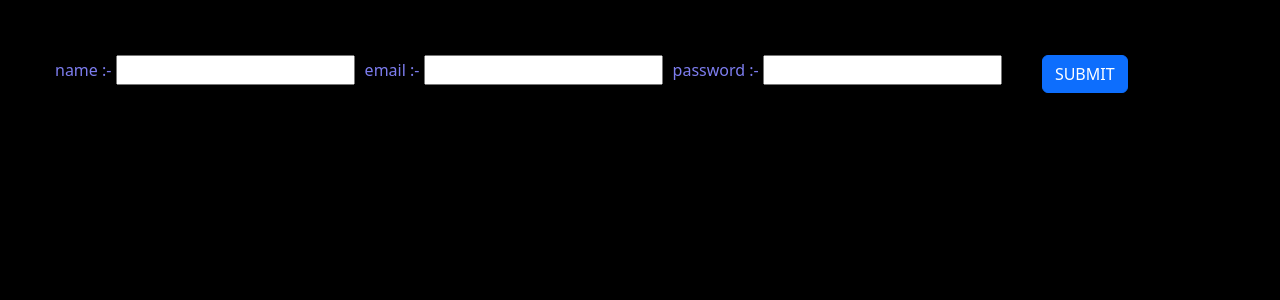
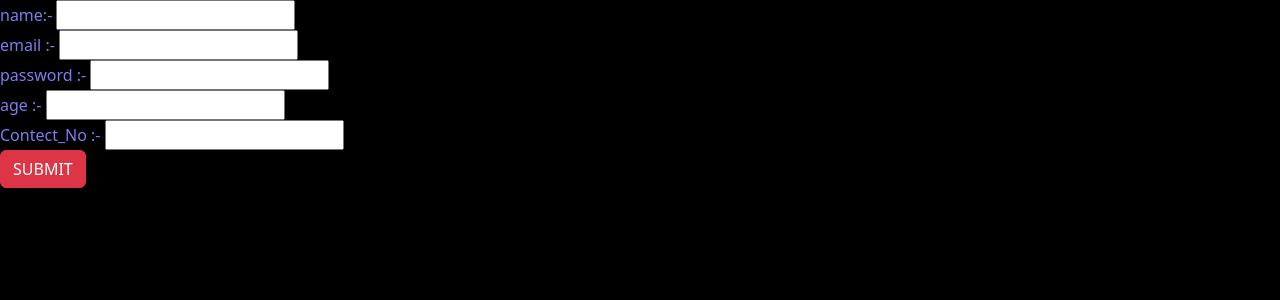
Before and after one commit to BabariyaMit8702/react_practical, a React (Vite) app: page / in a window 1280 px wide. Shown: the top 300 px of the page. Built offline with nearby package versions, Linux system fonts and the light colour scheme.

Commit message:
learn about multi_inputs control and understand that how object's key was change dynamiclly throught []

```diff
--- a/src/App.jsx
+++ b/src/App.jsx
@@ -12,12 +12,13 @@ import { Home } from './first project/main_comp'
 import { Ueff,Clef } from './Mycompanent/ueff'
 import { Fetch } from './Mycompanent/fetching'
 import { Form } from './Mycompanent/form_headling'
+import { Multi_input } from './Mycompanent/multi_input'
 
 function App() {
   let name = "Mit Yadav";
   return (
     <>
-      <Form/>
+      <Multi_input/>
     </>
   )
 }
--- /dev/null
+++ b/src/Mycompanent/multi_input.jsx
@@ -0,0 +1,55 @@
+import React from 'react'
+import { useEffect } from 'react'
+import { useState } from 'react'
+
+export const Multi_input = () => {
+    const [formdata, setformdata] = useState({
+        name:'',
+        email:'',
+        password:'',
+        age:'',
+        phone_no:'',
+    })
+    const onchange = (e) => {
+        // const {name,value}= e.target
+        const name = e.target.name
+        const value = e.target.value
+        setformdata({...formdata,[name]:value})
+    }
+    const op = (e) => {
+        e.preventDefault();
+        alert('your form applied succussfully  '+formdata.name);
+        console.log(formdata);
+        setformdata({
+        name:'',
+        email:'',
+        password:'',
+        age:'',
+        phone_no:'',
+    })
+    }
+  return (
+    <>
+        <div>
+            <form onSubmit={op}>
+                <div>
+                    name:- <input value={formdata.name} name='name' onChange={onchange} type="text"/>
+                </div>
+                <div>
+                    email :- <input value={formdata.email} name='email' onChange={onchange} type='email'/>
+                </div>
+                <div>
+                    password :- <input value={formdata.password} onChange={onchange} name='password' type='password'/>
+                </div>
+                <div>
+                    age :- <input value={formdata.age} name='age' onChange={onchange} type='number'/>
+                </div>
+                <div>
+                    Contect_No :- <input value={formdata.phone_no} onChange={onchange} name='phone_no' type='number'/>
+                </div>
+                <button type='submit' className='btn btn-danger'>SUBMIT</button>
+            </form>
+        </div>
+    </>
+  )
+}
```
